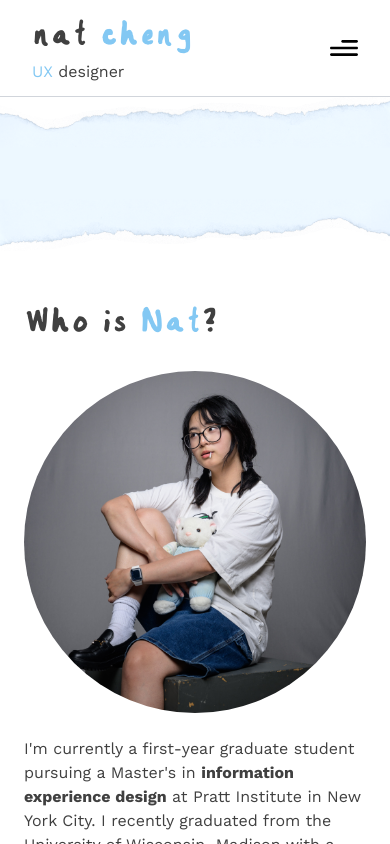
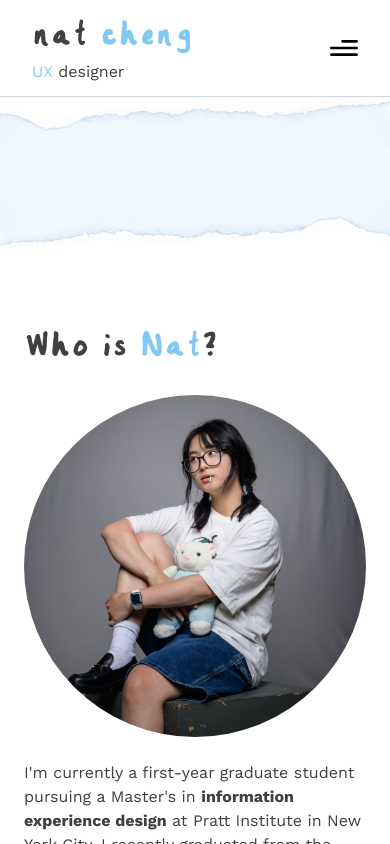
Before and after one commit to nc6041/NatChengPortfolio, a React (Vite) app: page /about in a window 390 px wide. Built offline with nearby package versions, Linux system fonts and the light colour scheme.

Commit message:
About tweaks

```diff
--- a/src/components/DefaultHero.jsx
+++ b/src/components/DefaultHero.jsx
@@ -2,11 +2,7 @@ import { aboutOtherWorksHeader } from '../assets'
 
 const DefaultHero = () => {
   return (
-    <img
-      src={aboutOtherWorksHeader}
-      aria-hidden={true}
-      className="w-screen mb-12 md:mb-28"
-    />
+    <img src={aboutOtherWorksHeader} aria-hidden={true} className="w-screen" />
   )
 }
 
--- a/src/components/Layout.tsx
+++ b/src/components/Layout.tsx
@@ -4,16 +4,19 @@ import Footer from './Footer'
 
 interface LayoutProps {
   children: React.ReactNode
+  mainClassName?: string
 }
 
-export default function Layout({ children }: LayoutProps) {
+export default function Layout({ children, mainClassName }: LayoutProps) {
   return (
     <div
       className="max-w-screen max-h-screen overflow-auto"
       style={{ scrollPaddingTop: 'var(--navbar-height)' }}
     >
       <Navbar />
-      <main id="main">{children}</main>
+      <main id="main" className={mainClassName}>
+        {children}
+      </main>
       <Footer />
     </div>
   )
--- a/src/pages/About/index.tsx
+++ b/src/pages/About/index.tsx
@@ -9,10 +9,10 @@ import ThingsILoveItem from './ThingsILoveItem'
 import Layout from '../../components/Layout'
 
 const About = () => (
-  <Layout>
+  <Layout mainClassName="flex flex-col gap-12 md:gap-24">
     <DefaultHero />
 
-    <PageSection id="who-is-nat" className="w-full mb-24">
+    <PageSection id="who-is-nat" className="w-full pt-6">
       <FunkyHeading>
         Who is <span className="text-malibu-300">Nat</span>?
       </FunkyHeading>
@@ -52,7 +52,7 @@ const About = () => (
       </div>
     </PageSection>
 
-    <PageSection className="w-full md:text-2xl mb-24">
+    <PageSection className="w-full md:text-2xl">
       <FunkyHeading>
         Tech <span className="text-malibu-300">Stack</span>
       </FunkyHeading>
@@ -67,7 +67,7 @@ const About = () => (
       </TechStackItem>
     </PageSection>
 
-    <PageSection className="flex flex-col items-center gap-16 max-w-4xl">
+    <PageSection className="flex flex-col items-center gap-16 max-w-4xl mb-24">
       <FunkyHeading>
         some things i <span className="text-malibu-300">love</span>
       </FunkyHeading>
```
